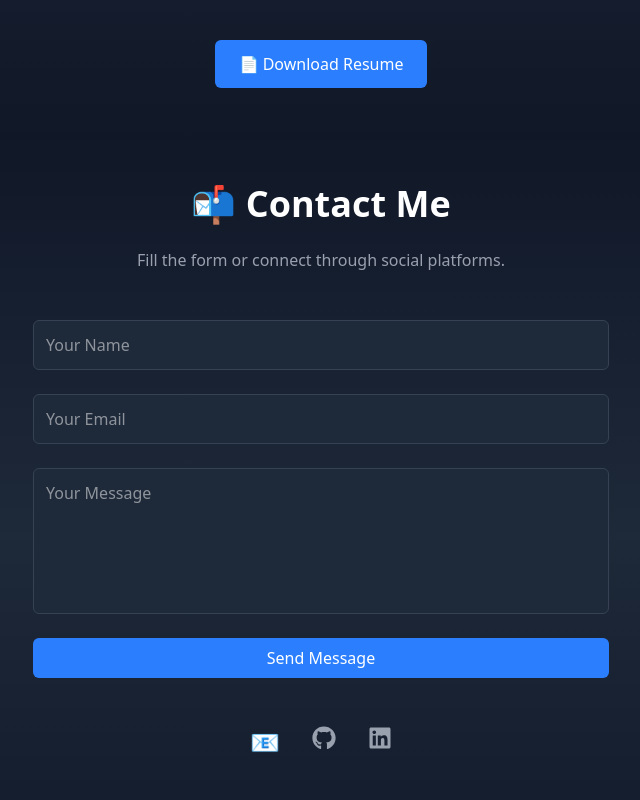
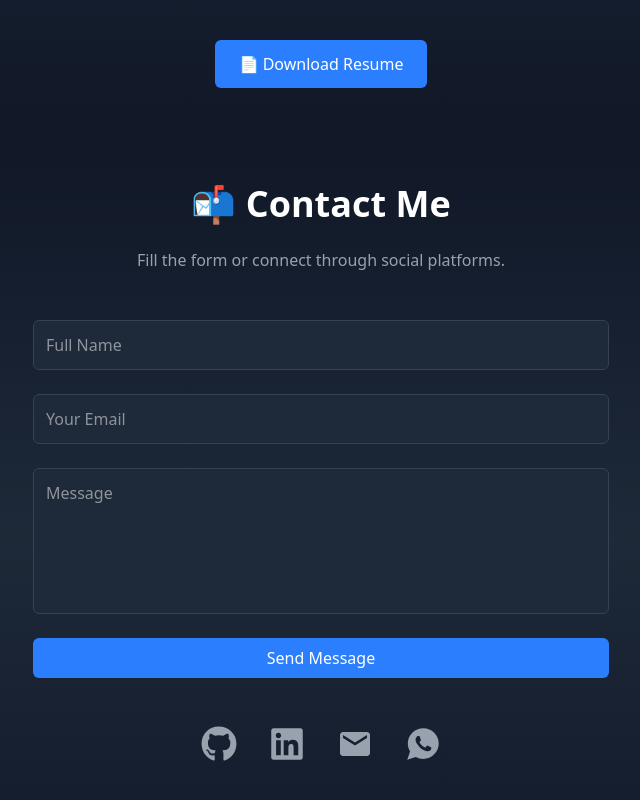
Before and after one commit to sainath-666/portfolio-new, a React (Vite) app: page / in a window 1280 px wide. Shown: the part 3605-4405 px from the top of the page, without its empty margins (319-959 px from the left). Built offline with nearby package versions, Linux system fonts and the light colour scheme.

Commit message:
contact also done

```diff
--- a/src/components/Contact.jsx
+++ b/src/components/Contact.jsx
@@ -1,12 +1,15 @@
 import { useState } from "react";
 import { FaGithub, FaLinkedin } from "react-icons/fa";
+import { IoLogoWhatsapp } from "react-icons/io";
+import { MdEmail } from "react-icons/md";
 
 const Contact = () => {
   const [showToast, setShowToast] = useState(false);
+  const [toastMsg, setToastMsg] = useState("");
+  const [isError, setIsError] = useState(false);
 
   const handleSubmit = (e) => {
     e.preventDefault();
-
     const form = e.target;
 
     fetch("https://formspree.io/f/xzzgopny", {
@@ -15,15 +18,25 @@ const Contact = () => {
       headers: {
         Accept: "application/json",
       },
-    }).then((response) => {
-      if (response.ok) {
-        form.reset();
+    })
+      .then((response) => {
+        if (response.ok) {
+          form.reset();
+          setToastMsg("✅ Message sent successfully!");
+          setIsError(false);
+        } else {
+          setToastMsg("❌ Failed to send message. Please try again.");
+          setIsError(true);
+        }
         setShowToast(true);
-        setTimeout(() => setShowToast(false), 4000); // auto dismiss
-      } else {
-        alert("Something went wrong. Please try again later.");
-      }
-    });
+        setTimeout(() => setShowToast(false), 4000);
+      })
+      .catch(() => {
+        setToastMsg("❌ Network error. Please try again later.");
+        setIsError(true);
+        setShowToast(true);
+        setTimeout(() => setShowToast(false), 4000);
+      });
   };
 
   return (
@@ -31,7 +44,7 @@ const Contact = () => {
       id="contact"
       className="min-h-screen bg-gradient-to-b from-gray-900 via-gray-800 to-gray-900 text-white py-12 px-6 relative"
     >
-      <div className="max-w-4xl mx-auto text-center">
+      <div className="max-w-4xl mx-auto text-center" data-aos="fade-up">
         <h2 className="text-4xl font-bold mb-6">📬 Contact Me</h2>
         <p className="text-gray-400 mb-12">
           Fill the form or connect through social platforms.
@@ -41,27 +54,30 @@ const Contact = () => {
         <form
           onSubmit={handleSubmit}
           className="grid gap-6 max-w-xl mx-auto"
+          data-aos="fade-up"
         >
           <input
             type="text"
             name="name"
             required
-            placeholder="Your Name"
-            className="p-3 rounded-md bg-gray-800 border border-gray-700 text-white focus:outline-none focus:border-blue-500"
+            placeholder="Full Name"
+            autoComplete="off"
+            className="p-3 rounded-md bg-gray-800 border border-gray-700 text-white focus:outline-none focus:ring-2 focus:ring-blue-500 focus:ring-offset-2"
           />
           <input
             type="email"
             name="email"
             required
             placeholder="Your Email"
-            className="p-3 rounded-md bg-gray-800 border border-gray-700 text-white focus:outline-none focus:border-blue-500"
+            autoComplete="off"
+            className="p-3 rounded-md bg-gray-800 border border-gray-700 text-white focus:outline-none focus:ring-2 focus:ring-blue-500 focus:ring-offset-2"
           />
           <textarea
             name="message"
             rows="5"
             required
-            placeholder="Your Message"
-            className="p-3 rounded-md bg-gray-800 border border-gray-700 text-white resize-none focus:outline-none focus:border-blue-500"
+            placeholder="Message"
+            className="p-3 rounded-md bg-gray-800 border border-gray-700 text-white resize-none focus:outline-none focus:ring-2 focus:ring-blue-500 focus:ring-offset-2"
           />
           <button
             type="submit"
@@ -71,32 +87,58 @@ const Contact = () => {
           </button>
         </form>
 
-        {/* Social Icons */}
-        <div className="flex justify-center gap-8 mt-12 text-2xl text-gray-400">
-          <a href="mailto:sai65265@gmail.com" className="hover:text-white transition">📧</a>
+        {/* Social Links */}
+        <div
+          className="flex justify-center gap-8 mt-12 text-4xl text-gray-400"
+          data-aos="fade-up"
+        >
           <a
             href="https://github.com/sainath-666"
             target="_blank"
             rel="noopener noreferrer"
-            className="hover:text-white transition"
+            aria-label="GitHub"
+            className="hover:text-white hover:drop-shadow-[0_0_6px_rgba(255,255,255,0.6)] transition"
           >
             <FaGithub />
           </a>
           <a
-            href="https://linkedin.com/in/sainath666"
+            href="https://www.linkedin.com/in/sainath666"
             target="_blank"
             rel="noopener noreferrer"
-            className="hover:text-white transition"
+            aria-label="LinkedIn"
+            className="hover:text-white hover:drop-shadow-[0_0_6px_rgba(59,130,246,0.6)] transition"
           >
             <FaLinkedin />
+          </a>
+          <a
+            href="mailto:sai65265@gmail.com"
+            aria-label="Email"
+            className="hover:text-white hover:drop-shadow-[0_0_6px_rgba(59,130,246,0.6)] transition"
+          >
+            <MdEmail />
+          </a>
+          <a
+            href="https://wa.link/oeaxld"
+            target="_blank"
+            rel="noopener noreferrer"
+            aria-label="WhatsApp"
+            className="hover:text-white hover:drop-shadow-[0_0_6px_rgba(59,130,246,0.6)] transition"
+          >
+            <IoLogoWhatsapp />
           </a>
         </div>
       </div>
 
       {/* Toast Notification */}
       {showToast && (
-        <div className="fixed bottom-6 left-1/2 transform -translate-x-1/2 bg-green-600 text-white px-6 py-3 rounded-md shadow-lg animate-fade-in z-50">
-          ✅ Message sent successfully!
+        <div
+          className={`fixed bottom-6 left-1/2 transform -translate-x-1/2 ${
+            isError ? "bg-red-600" : "bg-green-600"
+          } text-white px-6 py-3 rounded-md shadow-lg animate-fade-in z-50`}
+          role="status"
+          aria-live="polite"
+        >
+          {toastMsg}
         </div>
       )}
     </section>
```
